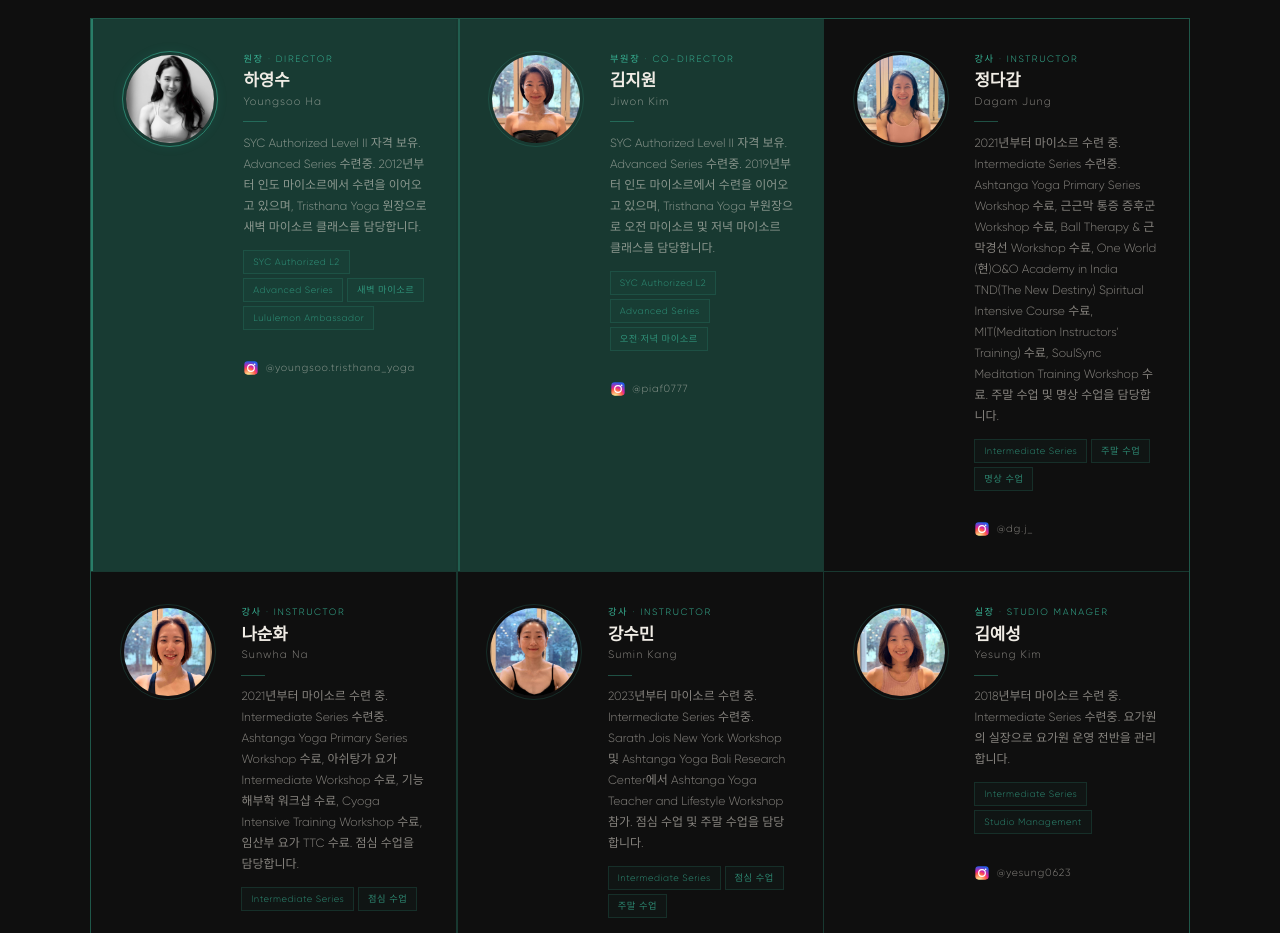
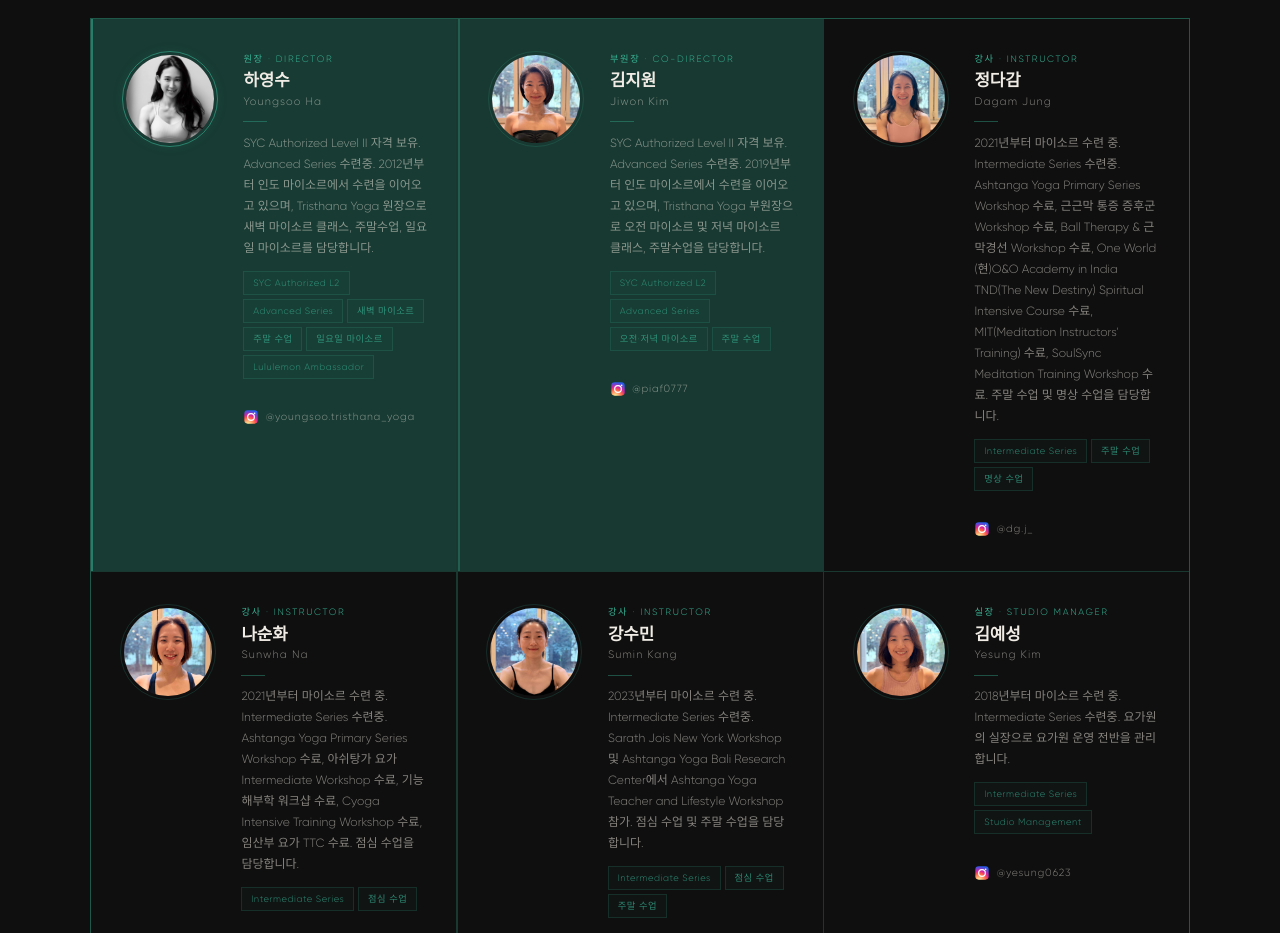
Before and after one commit to patrickyoun7-pixel/tristhana.github.io, a plain HTML site: page index.html in a window 1280 px wide. Shown: the part 6420-7353 px from the top of the page. Drawn offline with nearby package versions, Linux system fonts and the light colour scheme; files whose address does not match are found by name.

Commit message:
Add files via upload

```diff
--- a/index.html
+++ b/index.html
@@ -2990,9 +2990,9 @@
           <h3 class="iv2-name">하영수</h3>
           <p class="iv2-name-en">Youngsoo Ha</p>
           <div class="iv2-divider"></div>
-          <p class="iv2-bio" data-i18n="bio_youngsoo">SYC Authorized Level II 자격 보유. Advanced Series 수련중. 2012년부터 인도 마이소르에서 수련을 이어오고 있으며, Tristhana Yoga 원장으로 새벽 마이소르 클래스를 담당합니다.</p>
+          <p class="iv2-bio" data-i18n="bio_youngsoo">SYC Authorized Level II 자격 보유. Advanced Series 수련중. 2012년부터 인도 마이소르에서 수련을 이어오고 있으며, Tristhana Yoga 원장으로 새벽 마이소르 클래스, 주말수업, 일요일 마이소르를 담당합니다.</p>
           <div class="iv2-tags">
-            <span>SYC Authorized L2</span><span>Advanced Series</span><span>새벽 마이소르</span><span>Lululemon Ambassador</span>
+            <span>SYC Authorized L2</span><span>Advanced Series</span><span>새벽 마이소르</span><span>주말 수업</span><span>일요일 마이소르</span><span>Lululemon Ambassador</span>
           </div>
           <a href="https://instagram.com/youngsoo.tristhana_yoga" target="_blank" class="ic-instagram" aria-label="하영수 Instagram"><svg viewBox="0 0 24 24" xmlns="http://www.w3.org/2000/svg"><defs><radialGradient id="iv2-ig1" cx="30%" cy="107%" r="120%"><stop offset="0%" stop-color="#fdf497"/><stop offset="5%" stop-color="#fdf497"/><stop offset="45%" stop-color="#fd5949"/><stop offset="60%" stop-color="#d6249f"/><stop offset="90%" stop-color="#285AEB"/></radialGradient></defs><rect x="2" y="2" width="20" height="20" rx="5" ry="5" fill="url(#iv2-ig1)"/><circle cx="12" cy="12" r="5" fill="none" stroke="white" stroke-width="1.8"/><circle cx="17.5" cy="6.5" r="1.2" fill="white"/></svg>@youngsoo.tristhana_yoga</a>
         </div>
@@ -3005,8 +3005,8 @@
           <h3 class="iv2-name">김지원</h3>
           <p class="iv2-name-en">Jiwon Kim</p>
           <div class="iv2-divider"></div>
-          <p class="iv2-bio" data-i18n="bio_jiwon">SYC Authorized Level II 자격 보유. Advanced Series 수련중. 2019년부터 인도 마이소르에서 수련을 이어오고 있으며, Tristhana Yoga 부원장으로 오전 마이소르 및 저녁 마이소르 클래스를 담당합니다.</p>
-          <div class="iv2-tags"><span>SYC Authorized L2</span><span>Advanced Series</span><span>오전·저녁 마이소르</span></div>
+          <p class="iv2-bio" data-i18n="bio_jiwon">SYC Authorized Level II 자격 보유. Advanced Series 수련중. 2019년부터 인도 마이소르에서 수련을 이어오고 있으며, Tristhana Yoga 부원장으로 오전 마이소르 및 저녁 마이소르 클래스, 주말수업을 담당합니다.</p>
+          <div class="iv2-tags"><span>SYC Authorized L2</span><span>Advanced Series</span><span>오전·저녁 마이소르</span><span>주말 수업</span></div>
           <a href="https://instagram.com/piaf0777" target="_blank" class="ic-instagram" aria-label="김지원 Instagram"><svg viewBox="0 0 24 24" xmlns="http://www.w3.org/2000/svg"><defs><radialGradient id="iv2-ig2" cx="30%" cy="107%" r="120%"><stop offset="0%" stop-color="#fdf497"/><stop offset="5%" stop-color="#fdf497"/><stop offset="45%" stop-color="#fd5949"/><stop offset="60%" stop-color="#d6249f"/><stop offset="90%" stop-color="#285AEB"/></radialGradient></defs><rect x="2" y="2" width="20" height="20" rx="5" ry="5" fill="url(#iv2-ig2)"/><circle cx="12" cy="12" r="5" fill="none" stroke="white" stroke-width="1.8"/><circle cx="17.5" cy="6.5" r="1.2" fill="white"/></svg>@piaf0777</a>
         </div>
       </div>
@@ -3708,8 +3708,8 @@
       // Instructor
       instructor_title: '강사 소개',
       instructor_intro: 'Tristhana Yoga의 강사진은 각자의 전문 수련 영역을 바탕으로 수련자 개개인에게 맞는 아쉬탕가 지도를 제공합니다.',
-      bio_youngsoo: 'SYC Authorized Level II 자격 보유. Advanced Series 수련중. 2012년부터 인도 마이소르에서 수련을 이어오고 있으며, Tristhana Yoga 원장으로 새벽 마이소르 클래스를 담당합니다.',
-      bio_jiwon: 'SYC Authorized Level II 자격 보유. Advanced Series 수련중. 2019년부터 인도 마이소르에서 수련을 이어오고 있으며, Tristhana Yoga 부원장으로 오전 마이소르 및 저녁 마이소르 클래스를 담당합니다.',
+      bio_youngsoo: 'SYC Authorized Level II 자격 보유. Advanced Series 수련중. 2012년부터 인도 마이소르에서 수련을 이어오고 있으며, Tristhana Yoga 원장으로 새벽 마이소르 클래스, 주말수업, 일요일 마이소르를 담당합니다.',
+      bio_jiwon: 'SYC Authorized Level II 자격 보유. Advanced Series 수련중. 2019년부터 인도 마이소르에서 수련을 이어오고 있으며, Tristhana Yoga 부원장으로 오전 마이소르 및 저녁 마이소르 클래스, 주말수업을 담당합니다.',
       bio_dagam: '2021년부터 마이소르 수련 중. Intermediate Series 수련중. Ashtanga Yoga Primary Series Workshop 수료, 근근막 통증 증후군 Workshop 수료, Ball Therapy & 근막경선 Workshop 수료, One World (현)O&O Academy in India TND(The New Destiny) Spiritual Intensive Course 수료, MIT(Meditation Instructors\' Training) 수료, SoulSync Meditation Training Workshop 수료. 주말 수업 및 명상 수업을 담당합니다.',
       bio_sunwha: '2021년부터 마이소르 수련 중. Intermediate Series 수련중. Ashtanga Yoga Primary Series Workshop 수료, 아쉬탕가 요가 Intermediate Workshop 수료, 기능해부학 워크샵 수료, Cyoga Intensive Training Workshop 수료, 임산부 요가 TTC 수료. 점심 수업을 담당합니다.',
       bio_sumin: '2023년부터 마이소르 수련 중. Intermediate Series 수련중. Sarath Jois New York Workshop 및 Ashtanga Yoga Bali Research Center에서 Ashtanga Yoga Teacher and Lifestyle Workshop 참가. 점심 수업 및 주말 수업을 담당합니다.',
@@ -3860,8 +3860,8 @@
       // Instructor
       instructor_title: 'Our Teachers',
       instructor_intro: 'Tristhana Yoga\'s instructors provide personalized Ashtanga guidance based on each practitioner\'s individual needs and level of practice.',
-      bio_youngsoo: 'SYC Authorized Level II. Currently training Advanced Series. Practicing in Mysore, India since 2012. Leads the early morning Mysore class as Director of Tristhana Yoga.',
-      bio_jiwon: 'SYC Authorized Level II. Currently training Advanced Series. Practicing in Mysore, India since 2019. Leads the morning and evening Mysore classes as Co-Director of Tristhana Yoga.',
+      bio_youngsoo: 'SYC Authorized Level II. Currently training Advanced Series. Practicing in Mysore, India since 2012. Leads the early morning Mysore class, weekend classes, and Sunday Mysore as Director of Tristhana Yoga.',
+      bio_jiwon: 'SYC Authorized Level II. Currently training Advanced Series. Practicing in Mysore, India since 2019. Leads the morning and evening Mysore classes and weekend classes as Co-Director of Tristhana Yoga.',
       bio_dagam: 'Practicing Mysore since 2021. Currently training Intermediate Series. Completed: Ashtanga Yoga Primary Series Workshop, Myofascial Pain Syndrome Workshop, Ball Therapy & Fascial Lines Workshop, One World (now O&O Academy in India) TND Spiritual Intensive Course, MIT (Meditation Instructors\' Training), SoulSync Meditation Training Workshop. Teaches weekend and meditation classes.',
       bio_sunwha: 'Practicing Mysore since 2021. Currently training Intermediate Series. Completed: Ashtanga Yoga Primary Series Workshop, Ashtanga Yoga Intermediate Workshop, Functional Anatomy Workshop, Cyoga Intensive Training Workshop, Prenatal Yoga TTC. Teaches the lunch class.',
       bio_sumin: 'Practicing Mysore since 2023. Currently training Intermediate Series. Attended Sarath Jois New York Workshop and Ashtanga Yoga Teacher and Lifestyle Workshop at Ashtanga Yoga Bali Research Center. Teaches lunch and weekend classes.',
```
